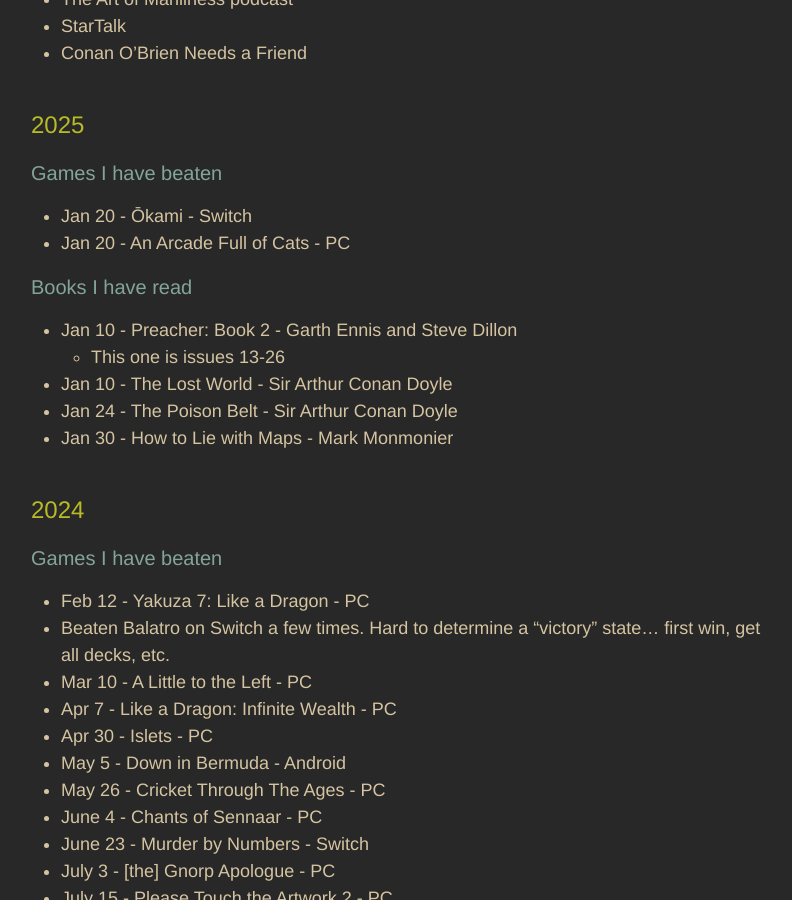
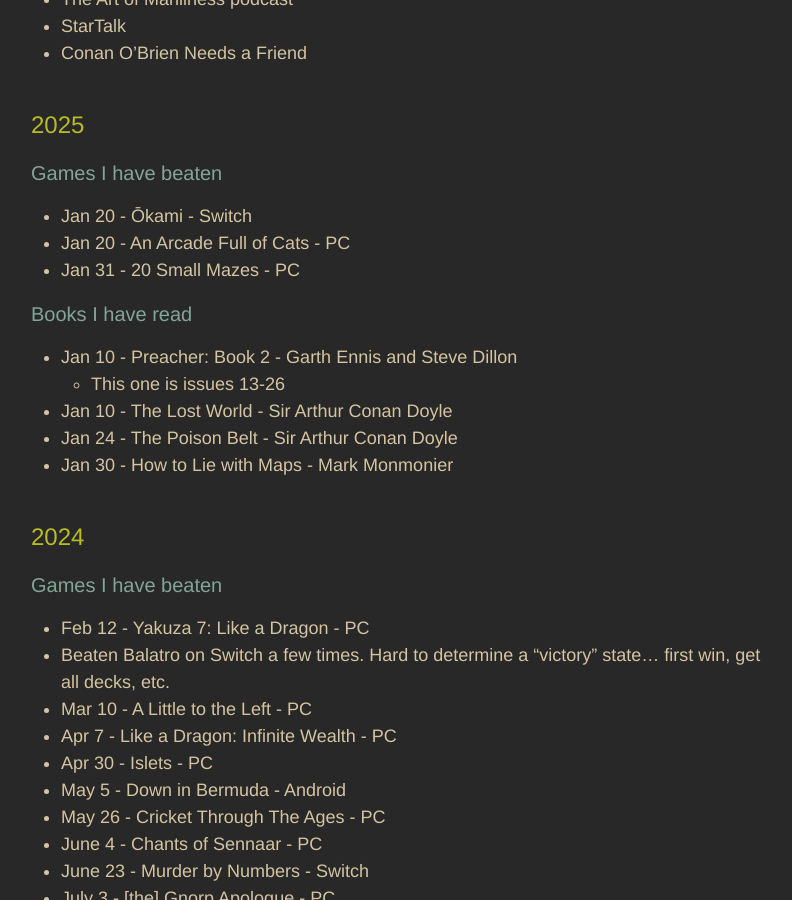
Before and after one commit to adkinsrs/sadkins_site, a Jekyll site: the page built from misc.md, in a window 1280 px wide and 900 px high, scrolled down 410 px. Shown: the whole window, without its empty margins (239-1031 px from the left). Built offline with Jekyll 4.4.1, drawn with Linux system fonts in a browser that asks for light colours.

Commit message:
beat a game

```diff
--- a/misc.md
+++ b/misc.md
@@ -22,6 +22,7 @@
 
 * Jan 20 - Ōkami - Switch
 * Jan 20 - An Arcade Full of Cats - PC
+* Jan 31 - 20 Small Mazes - PC
 
 ### Books I have read
 
```
